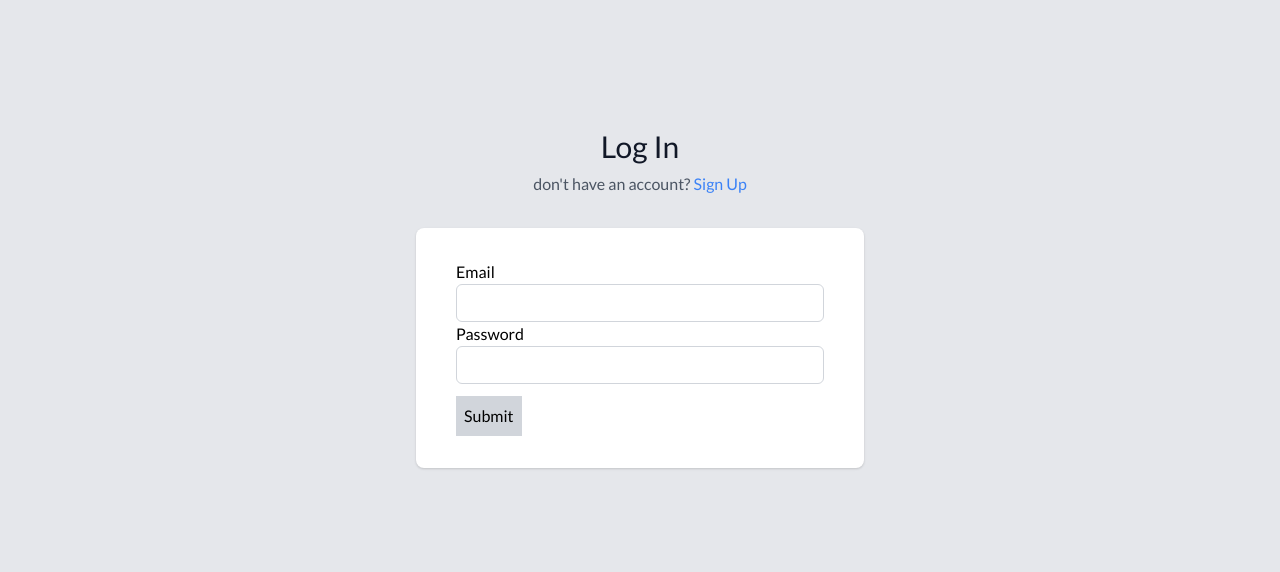
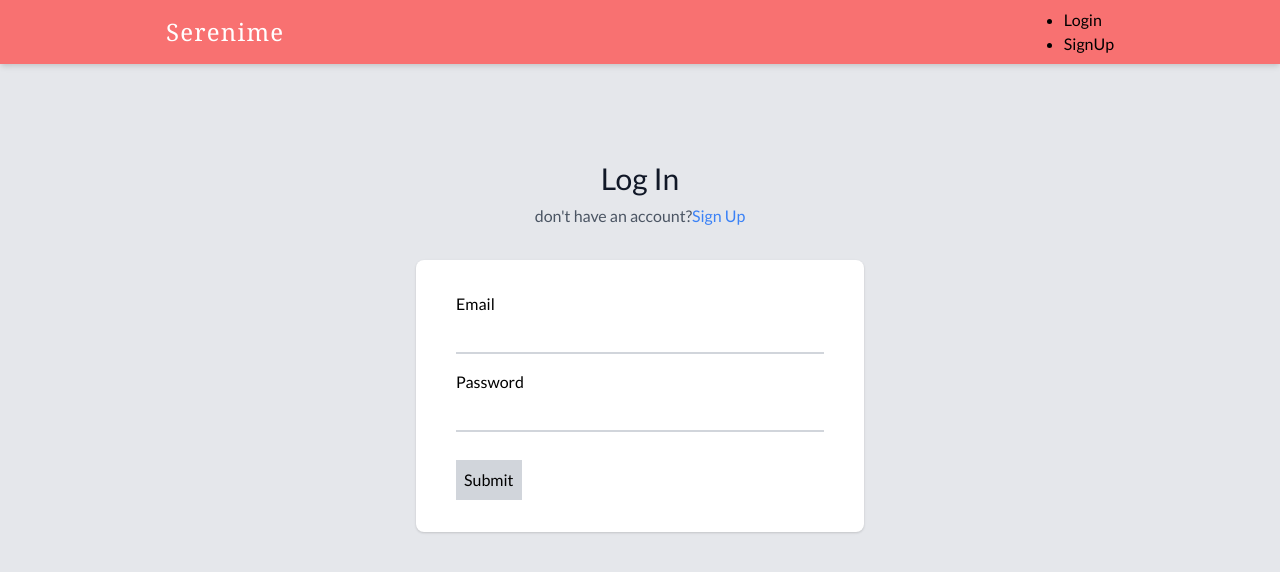
Before and after one commit to RyanASC20/Serenime, a Next.js app: page /login in a window 1280 px wide. Shown: the top 572 px of the page. Built offline with nearby package versions, Linux system fonts and the light colour scheme; no server answers.

Commit message:
update styling

```diff
--- a/components/Authentication/LoginForm.tsx
+++ b/components/Authentication/LoginForm.tsx
@@ -33,17 +33,18 @@ const LoginForm: React.FC = () => {
     <form onSubmit={handleSubmit(onSubmit)}>
       {loginError && <p className="text-red-500">{loginError.message}</p>}
       <div>
-        <label htmlFor="email">Email</label>
+        <label htmlFor="email" className="transform translate-x-10">Email</label>
         <input
           type="email"
           name="email"
-          className="appearance-none block w-full px-3 py-2 border border-gray-300 rounded-md placeholder-gray-400 focus:outline-none focus:shadow-outline-blue focus:border-blue-300 transition duration-150 ease-in-out sm:text-sm sm:leading-5"
+          className="appearance-none block w-full mb-4 p-2 border-b-2 border-gray-300 placeholder-gray-400 focus:outline-none focus:shadow-outline-blue focus:border-highlight transition duration-150 ease-in-out sm:text-sm sm:leading-5"
           ref={register({
             required: {
               value: true,
               message: "Please enter your email",
             },
           })}
+          autoComplete="off"
         />
         {errors.email && <p className="text-red-500">{errors.email.message}</p>}
       </div>
@@ -52,7 +53,7 @@ const LoginForm: React.FC = () => {
         <input
           type="password"
           name="password"
-          className="appearance-none block w-full px-3 py-2 border border-gray-300 rounded-md placeholder-gray-400 focus:outline-none focus:shadow-outline-blue focus:border-blue-300 transition duration-150 ease-in-out sm:text-sm sm:leading-5"
+          className="appearance-none block w-full border-b-2 mb-4 p-2 border-gray-300 placeholder-gray-400 focus:outline-none focus:border-highlight transition duration-150 ease-in-out sm:text-sm sm:leading-5"
           ref={register({
             required: true,
             minLength: {
--- a/components/Authentication/SignUpForm.tsx
+++ b/components/Authentication/SignUpForm.tsx
@@ -45,7 +45,8 @@ const SignUpForm: React.FC = () => {
         <input
           type="text"
           name="name"
-          className="appearance-none block w-full px-3 py-2 border border-gray-300 rounded-md placeholder-gray-400 focus:outline-none focus:shadow-outline-blue focus:border-blue-300 transition duration-150 ease-in-out sm:text-sm sm:leading-5"
+          autoComplete="off"
+          className="appearance-none block w-full p-2 border border-gray-300 placeholder-gray-400 focus:outline-none focus:border-highlight transition duration-150 ease-in-out sm:text-sm sm:leading-5"
           ref={register({
             required: {
               value: true,
@@ -60,7 +61,7 @@ const SignUpForm: React.FC = () => {
         <input
           type="email"
           name="email"
-          className="appearance-none block w-full px-3 py-2 border border-gray-300 rounded-md placeholder-gray-400 focus:outline-none focus:shadow-outline-blue focus:border-blue-300 transition duration-150 ease-in-out sm:text-sm sm:leading-5"
+          className="appearance-none block w-full p-2 border border-gray-300 placeholder-gray-400 focus:outline-none focus:border-highlight transition duration-150 ease-in-out sm:text-sm sm:leading-5"
           ref={register({
             required: {
               value: true,
--- a/pages/breathing.tsx
+++ b/pages/breathing.tsx
@@ -50,7 +50,7 @@ const Breathing: React.FC = () => {
                 <div className="bg-base">
                     <Navbar />
                     <div className="flex justify-center mx-2">
-                        <div className="flex flex-col md:flex-row md:justify-around w-5/6 lg:w-3/4 md:m-0">
+                        <div className="flex flex-col md:flex-row md:justify-around w-full lg:w-3/4 md:m-0">
                             <Sidebar />
                             <div className="flex flex-col-reverse md:mt-0 md:flex-row md:justify-between w-full h-screen md:border-l-2 md:border-r-2 md:border-gray-300 md:px-8 md:py-6 bg-white">
                                 <div className="md:w-1/2">
--- a/pages/habits.tsx
+++ b/pages/habits.tsx
@@ -69,7 +69,7 @@ const Habits: React.FC = () => {
                     <Navbar />
 
                     <div className="flex justify-center mx-2">
-                        <div className="flex flex-col md:flex-row md:justify-evenly w-5/6 lg:w-3/4 md:m-0">
+                        <div className="flex flex-col md:flex-row md:justify-evenly w-full lg:w-3/4 md:m-0">
                             <Sidebar />
                             <div className="flex flex-col lg:flex-row md:justify-around w-full h-screen md:border-l-2 md:border-r-2 md:border-gray-300 md:px-5 md:py-6 bg-white">
                                 <div className="md:w-1/4">
--- a/pages/index.tsx
+++ b/pages/index.tsx
@@ -87,7 +87,7 @@ export default function Index() {
                 <div className="bg-base">
                     <Navbar />
                     <div className="flex justify-center mx-2">
-                        <div className="flex flex-col md:flex-row md:justify-between w-5/6 lg:w-3/4 md:m-0">
+                        <div className="flex flex-col md:flex-row md:justify-between w-full lg:w-3/4 md:m-0">
                             <Sidebar />
                             <div className="flex flex-col md:flex-row md:justify-around w-full h-screen md:border-l-2 md:border-r-2 md:border-gray-300 md:px-3 md:py-6 bg-white">
                                 <div>
--- a/pages/login.tsx
+++ b/pages/login.tsx
@@ -1,16 +1,19 @@
 import Link from "next/link";
+
+import Navbar from '../components/Navbar';
 import LoginForm from "../components/Authentication/LoginForm";
 
 const SignUpPage: React.FC = () => {
   return (
-    <div className="min-h-screen flex bg-gray-200">
+    <div className="min-h-screen bg-gray-200">
+      <Navbar />
       <div className="mt-8 sm:mx-auto sm:w-full sm:max-w-md">
         <div className="text-center mt-24">
           <h2 className="mt-6 text-center text-3xl leading-9 font-   extrabold text-gray-900">
             Log In
           </h2>
           <p className="mt-2 text-center text-md text-gray-600">
-            don't have an account?{" "}
+            don't have an account?
             <Link href="/signup">
               <a href="#" className="text-blue-500">
                 Sign Up
--- a/pages/signup.tsx
+++ b/pages/signup.tsx
@@ -10,7 +10,7 @@ const SignUpPage: React.FC = () => {
             Sign up
           </h2>
           <p className="mt-2 text-center text-md text-gray-600">
-            already have an account?{" "}
+            already have an account?
             <Link href="/login">
               <a href="#" className="text-blue-500">
                 Log in
```
Also changed, not shown: styles/globals.css (+11 -0 lines).
